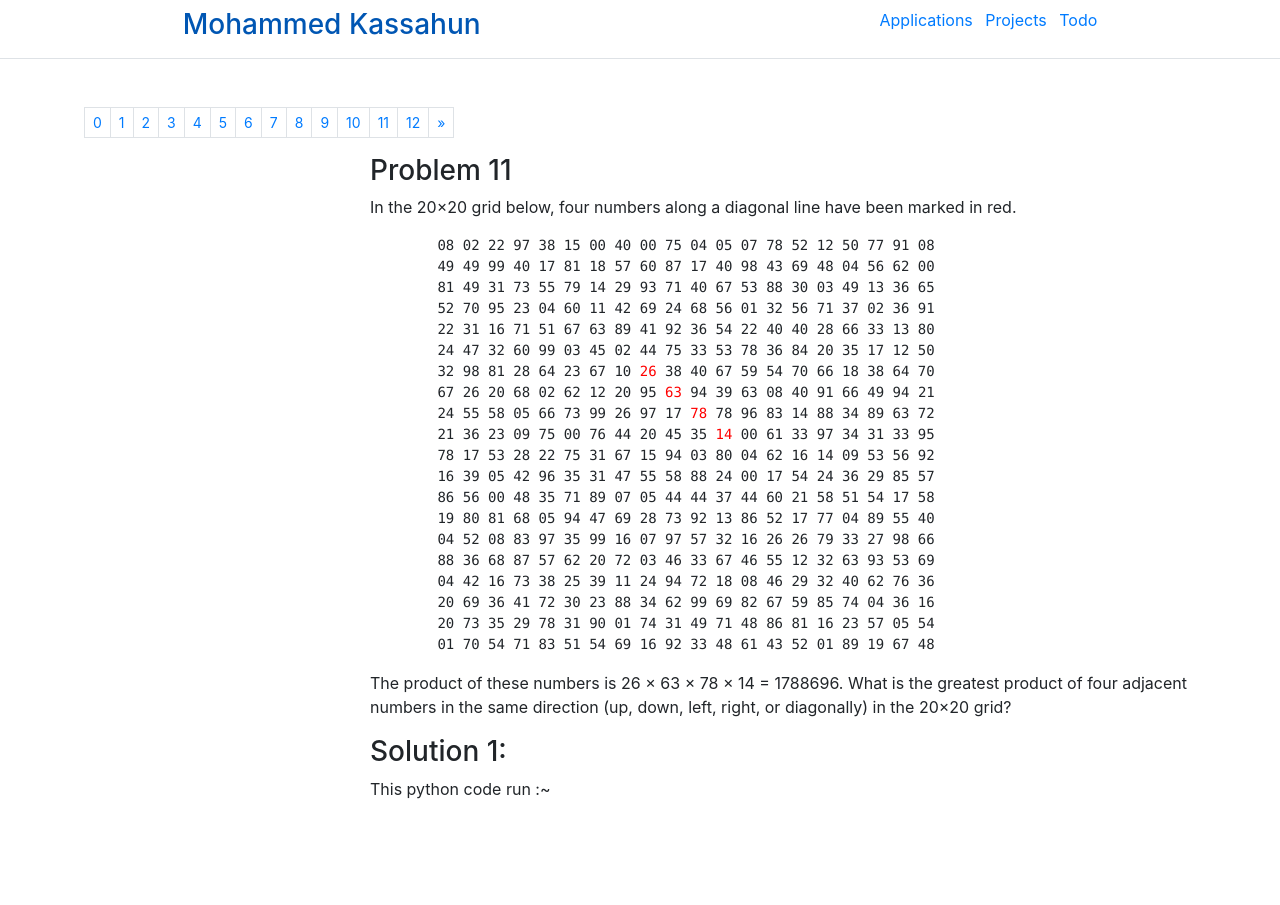
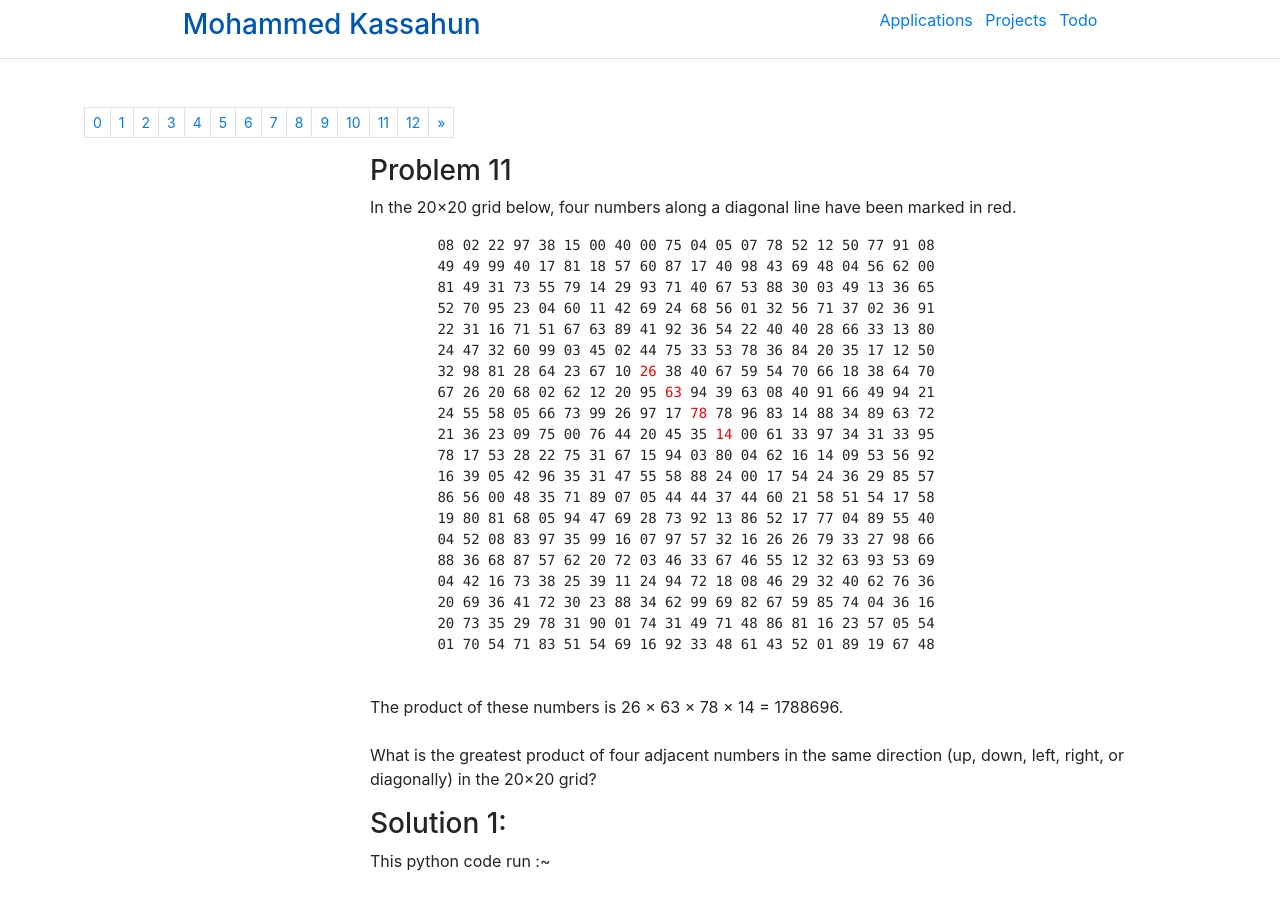
Before and after one commit to mhmmdk/Mohammedkn.com, a Jekyll site: the page built from _posts/2019-03-13-011.md, in a window 1280 px wide. Built offline with Jekyll 4.4.1, drawn with Linux system fonts in a browser that asks for light colours; comment, search, counter and statistics services are not loaded; a style sheet for code colours, icons or effects is not loaded.

Commit message:
Update 2019-03-13-011.md

```diff
--- a/_posts/2019-03-13-011.md
+++ b/_posts/2019-03-13-011.md
@@ -7,7 +7,6 @@ num: 11
 comments: true
 ---
 <div class='problem'>
-
 <h3> Problem 11</h3>
 <p>
 In the 20×20 grid below, four numbers along a diagonal line have been marked in red.<br>
@@ -32,11 +31,7 @@ In the 20×20 grid below, four numbers along a diagonal line have been marked in
         20 69 36 41 72 30 23 88 34 62 99 69 82 67 59 85 74 04 36 16
         20 73 35 29 78 31 90 01 74 31 49 71 48 86 81 16 23 57 05 54
         01 70 54 71 83 51 54 69 16 92 33 48 61 43 52 01 89 19 67 48
-</pre>
-
-The product of these numbers is 26 × 63 × 78 × 14 = 1788696.
-
-What is the greatest product of four adjacent numbers in the same direction (up, down, left, right, or diagonally) in the 20×20 grid?
+</pre><br>The product of these numbers is 26 × 63 × 78 × 14 = 1788696.<br><br>What is the greatest product of four adjacent numbers in the same direction (up, down, left, right, or diagonally) in the 20×20 grid?
 </p></div>
 
 ### Solution 1:
```
